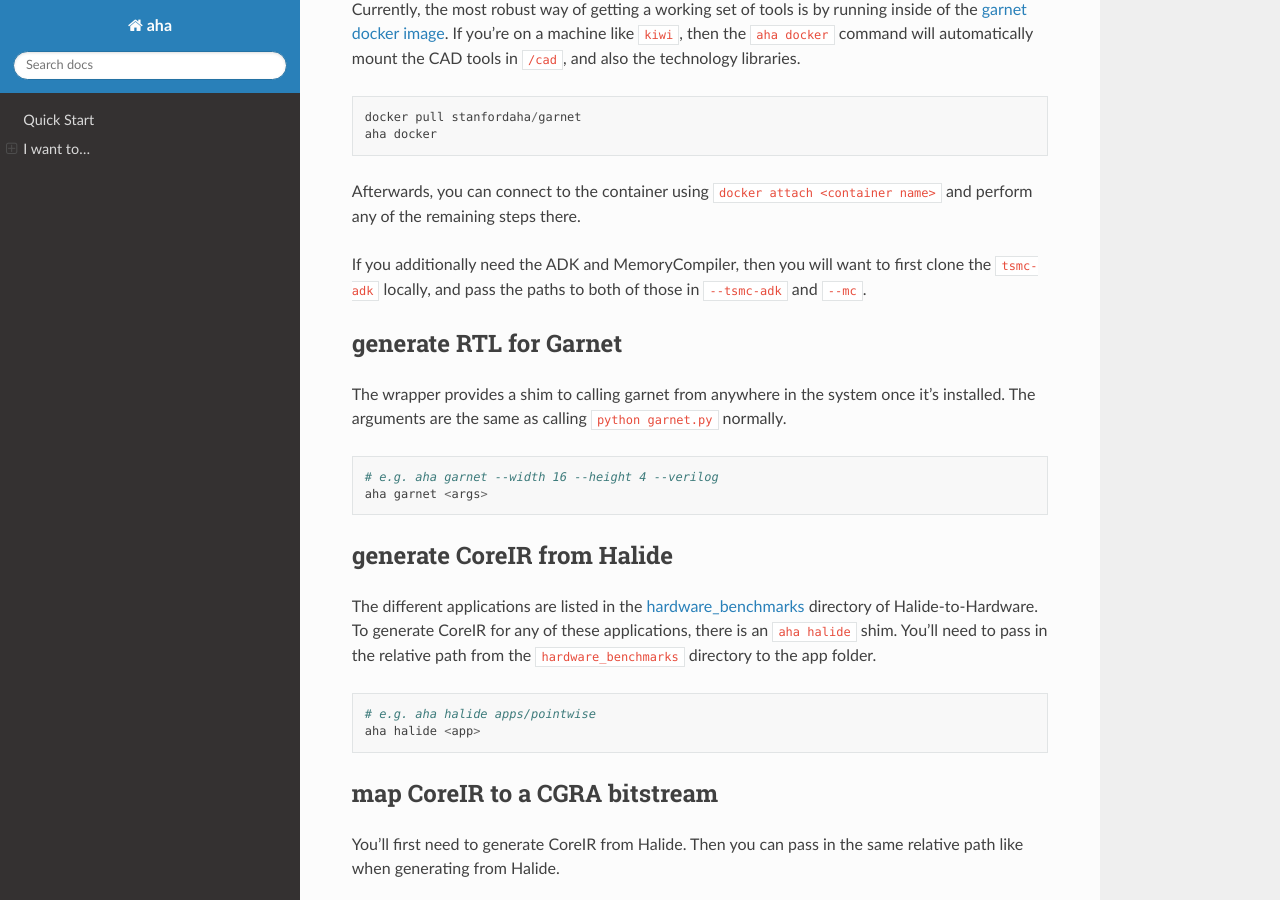
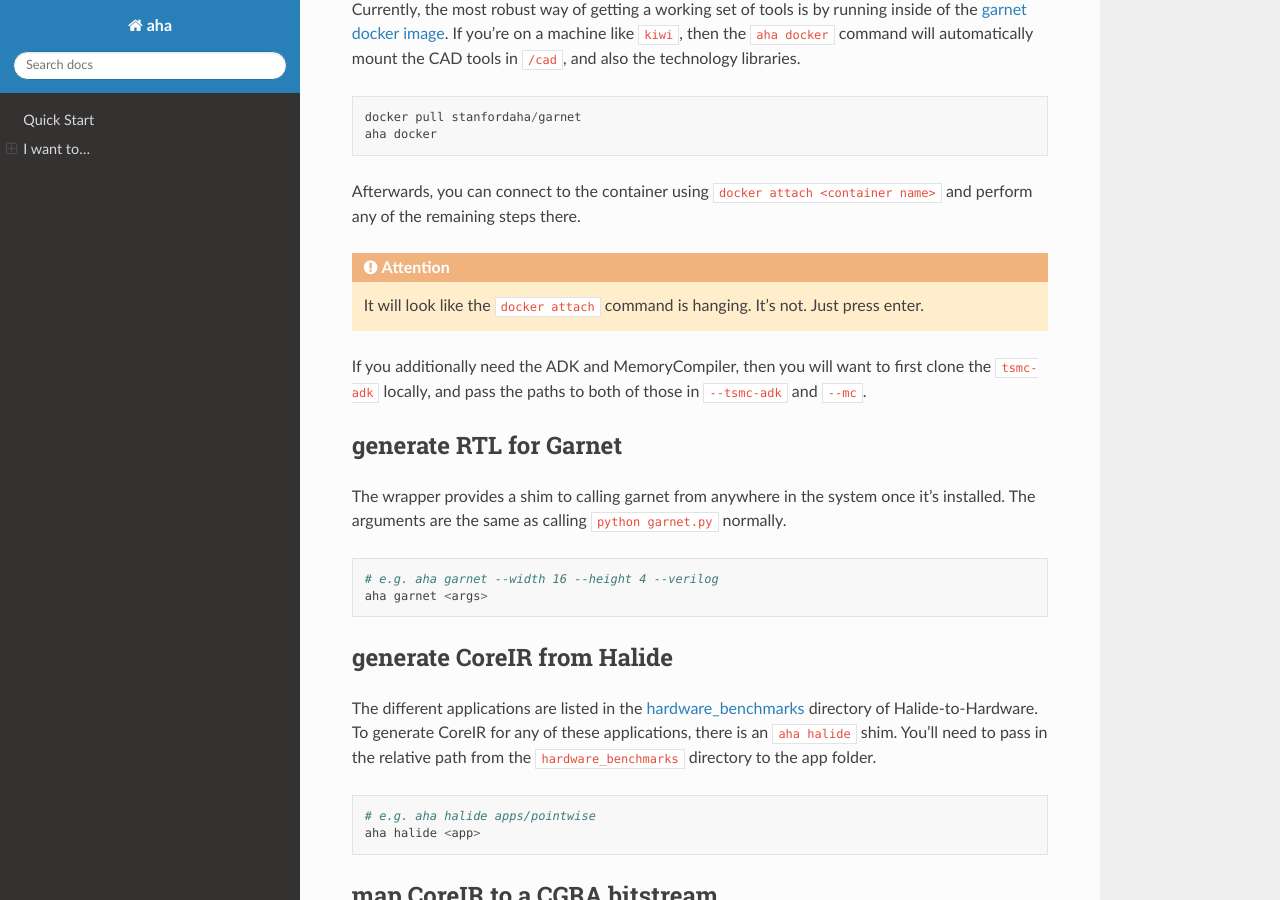
Before and after one commit to StanfordAHA/aha, a Sphinx documentation site: the page built from docs/index.rst, in a window 1280 px wide and 900 px high, scrolled down 427 px. Built offline with Sphinx 7.4.7 and the Read the Docs theme 2.0.0, drawn with Linux system fonts in a browser that asks for light colours.

Commit message:
Update index.rst

```diff
--- a/docs/index.rst
+++ b/docs/index.rst
@@ -39,6 +39,9 @@ libraries.
 
 Afterwards, you can connect to the container using ``docker attach
 <container name>`` and perform any of the remaining steps there.
+
+.. attention:: It will look like the ``docker attach`` command is
+               hanging. It's not. Just press enter.
 
 If you additionally need the ADK and MemoryCompiler, then you will
 want to first clone the ``tsmc-adk`` locally, and pass the paths to
```
